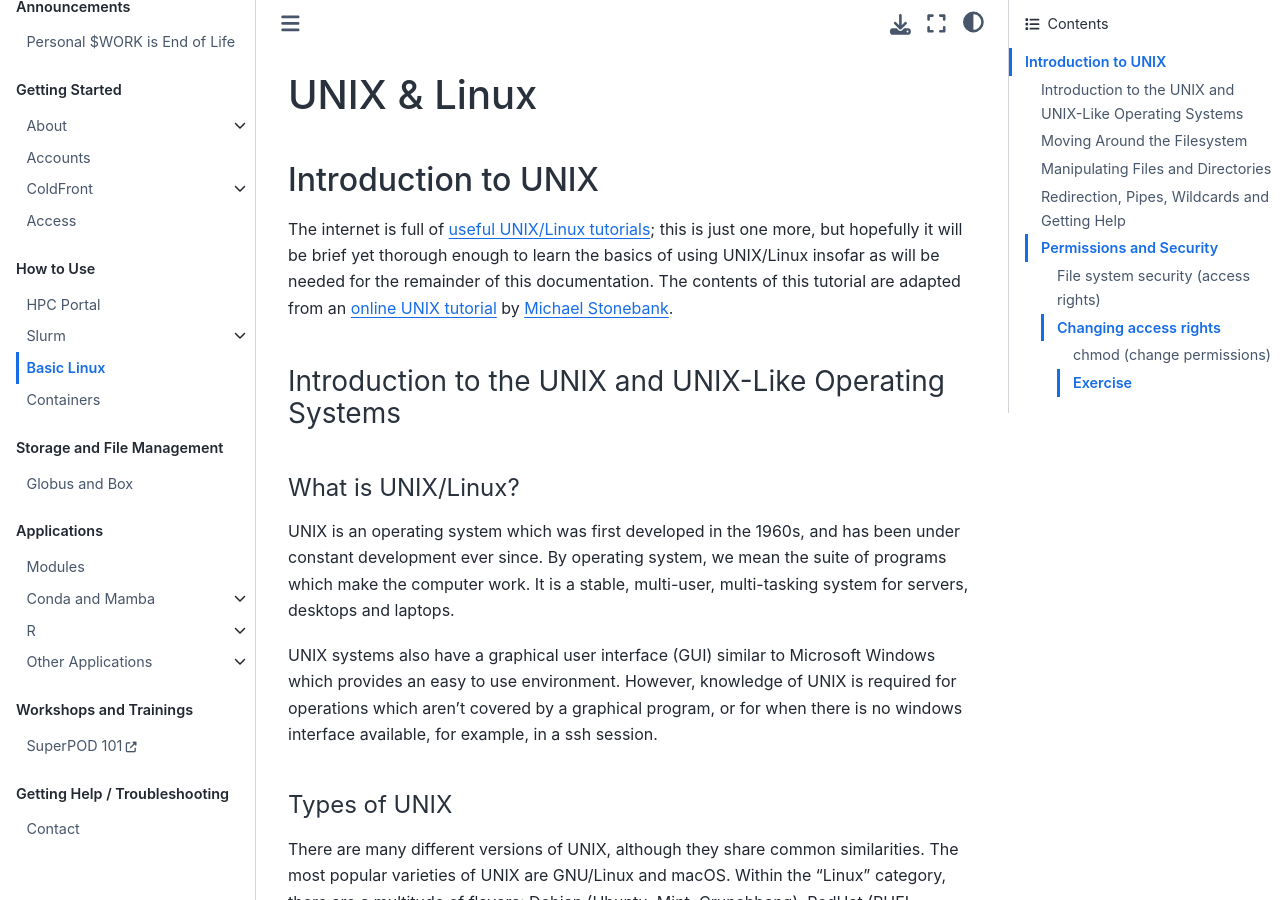
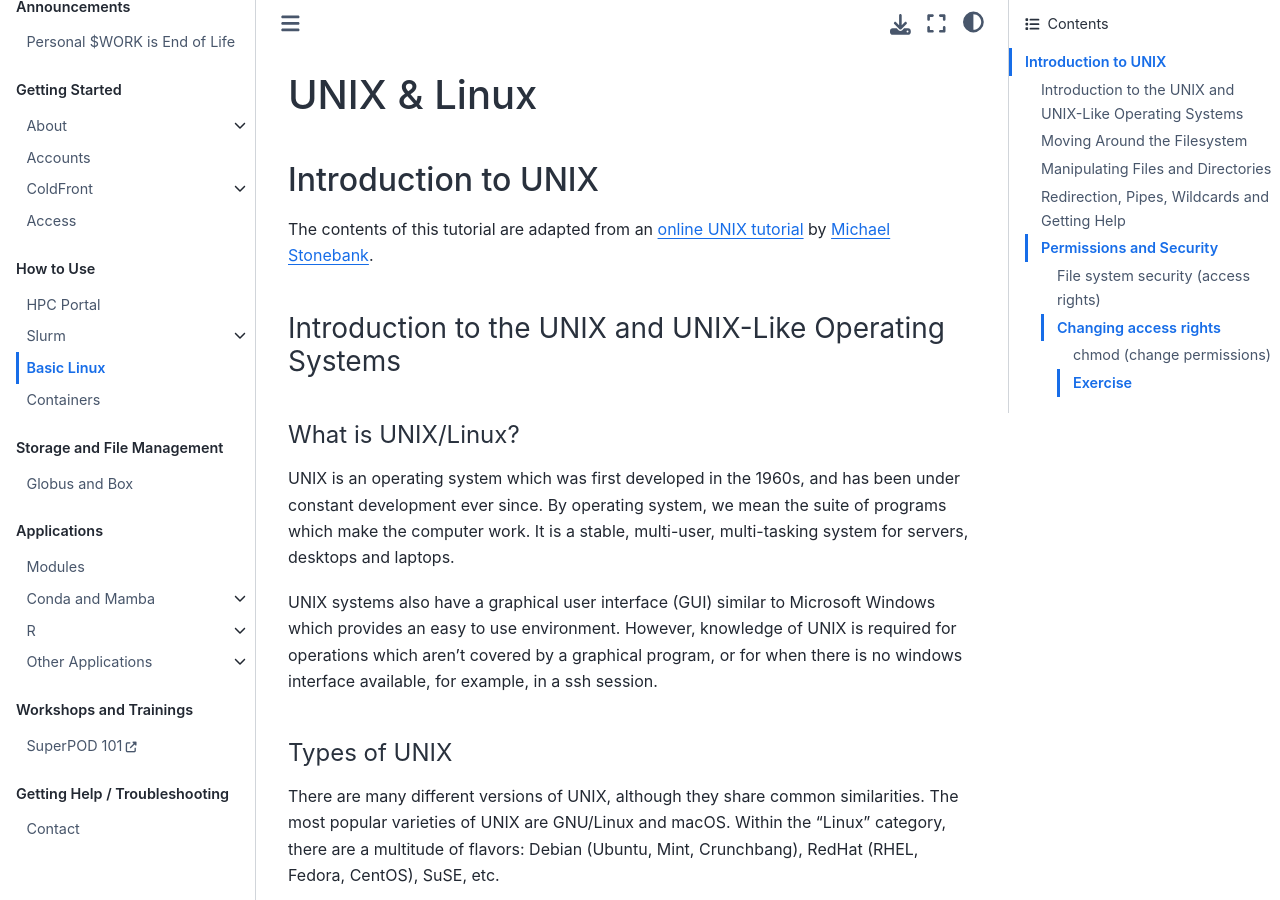
Before and after one commit to SouthernMethodistUniversity/hpc_docs, a Jupyter Book: the page built from docs/tutorials/unix/unix.rst, in a window 1280 px wide and 900 px high. Built offline with Jupyter Book 1.0.4 settings and Sphinx 7.4.7 and the Sphinx Book theme 1.1.4, drawn with Linux system fonts in a browser that asks for light colours.

Commit message:
Update unix.rst
remove google link

```diff
--- a/docs/tutorials/unix/unix.rst
+++ b/docs/tutorials/unix/unix.rst
@@ -4,11 +4,7 @@ UNIX & Linux
 Introduction to UNIX
 ====================
 
-The internet is full of `useful UNIX/Linux
-tutorials <https://www.google.com/search?q=unix+tutorial>`__; this is just one
-more, but hopefully it will be brief yet thorough enough to learn the
-basics of using UNIX/Linux insofar as will be needed for the remainder of
-this documentation. The contents of this tutorial are adapted from an `online
+The contents of this tutorial are adapted from an `online
 UNIX tutorial <http://www.ee.surrey.ac.uk/Teaching/Unix/>`__ by `Michael
 Stonebank <https://www.linkedin.com/in/mstonebank>`__.
 
```
